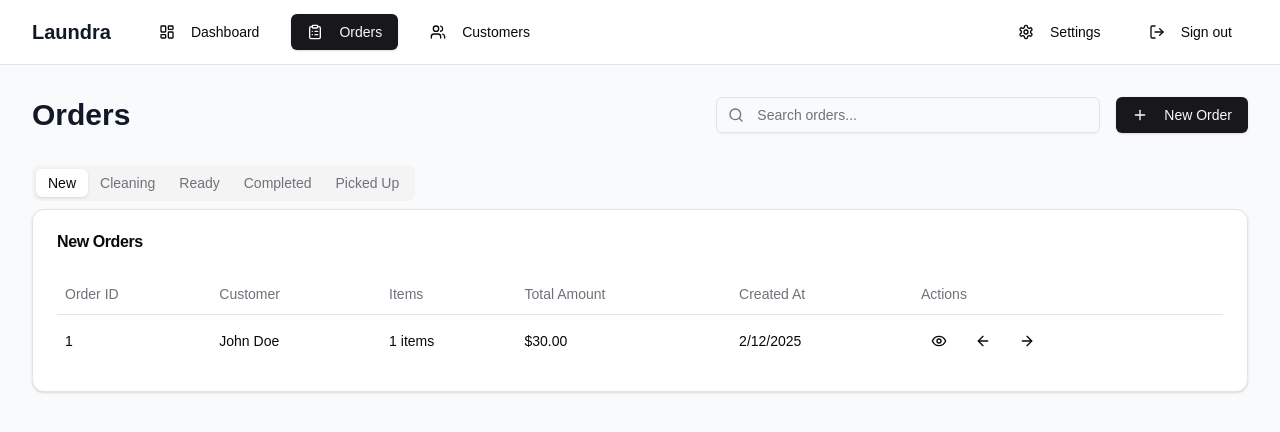
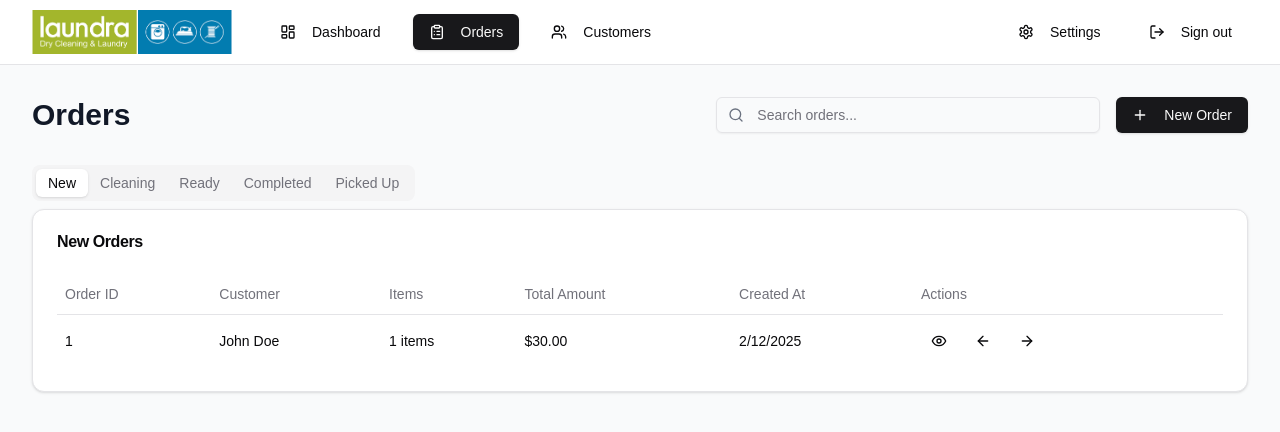
Before and after one commit to onlyargon/laundra, a Next.js app: page /orders in a window 1280 px wide. Shown: the top 432 px of the page. Built offline with nearby package versions, Linux system fonts and the light colour scheme.

Commit message:
Update navbar logo to use Next.js Image component

```diff
--- a/components/layout/navbar.tsx
+++ b/components/layout/navbar.tsx
@@ -8,6 +8,7 @@ import {
 	LayoutDashboard,
 	ClipboardList,
 } from 'lucide-react';
+import Image from 'next/image';
 import Link from 'next/link';
 import { usePathname, useRouter } from 'next/navigation';
 
@@ -30,7 +31,7 @@ export function Navbar() {
 				<div className="flex justify-between items-center h-16">
 					<div className="flex items-center space-x-8">
 						<Link href="/dashboard">
-							<h1 className="text-xl font-bold text-gray-900">Laundra</h1>
+							<Image src="/logo.png" alt="Laundra" width={200} height={100} />
 						</Link>
 						<div className="hidden md:flex items-center space-x-4">
 							<Link href="/dashboard">
```
Also changed, not shown: public/logo.png (added).
